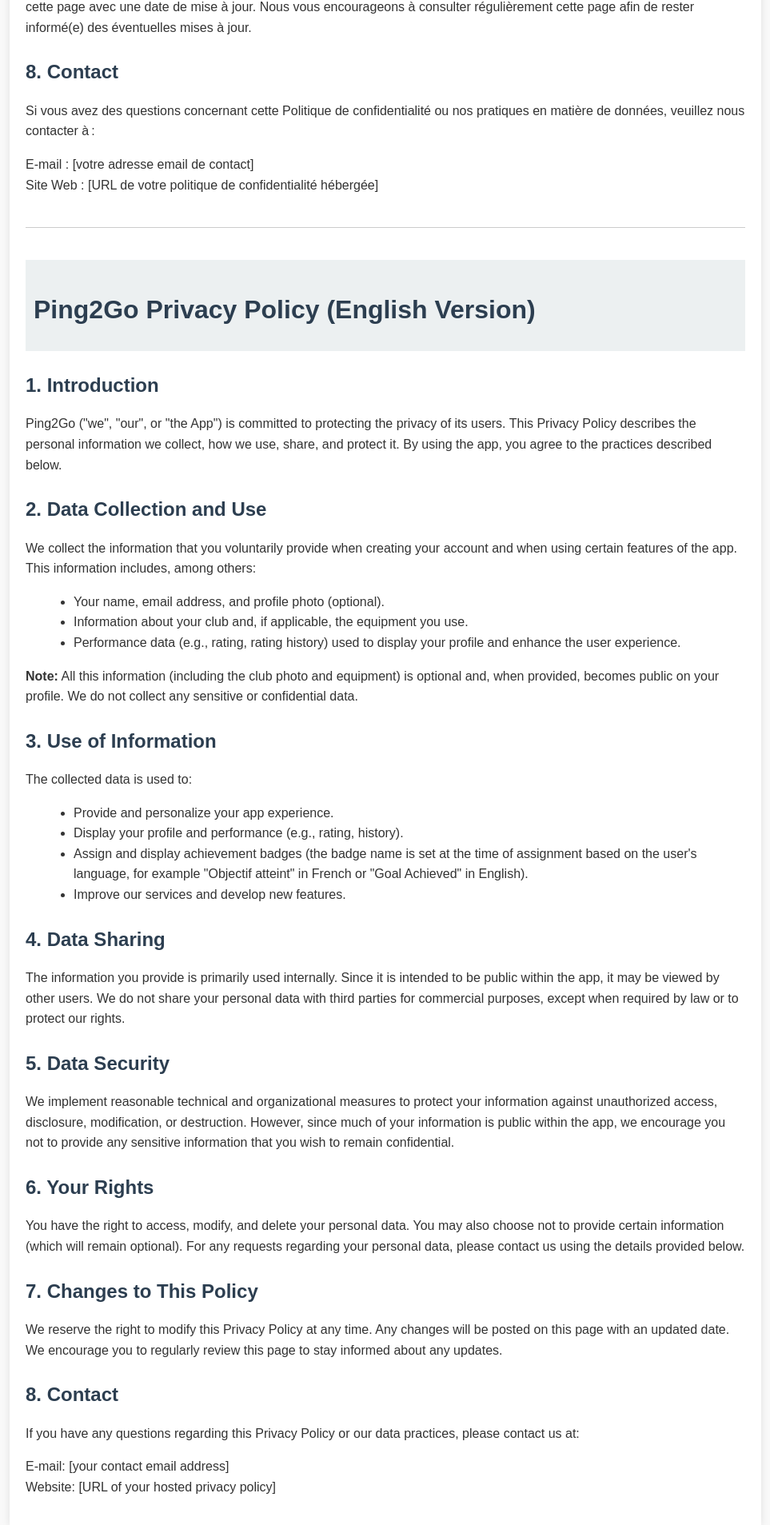
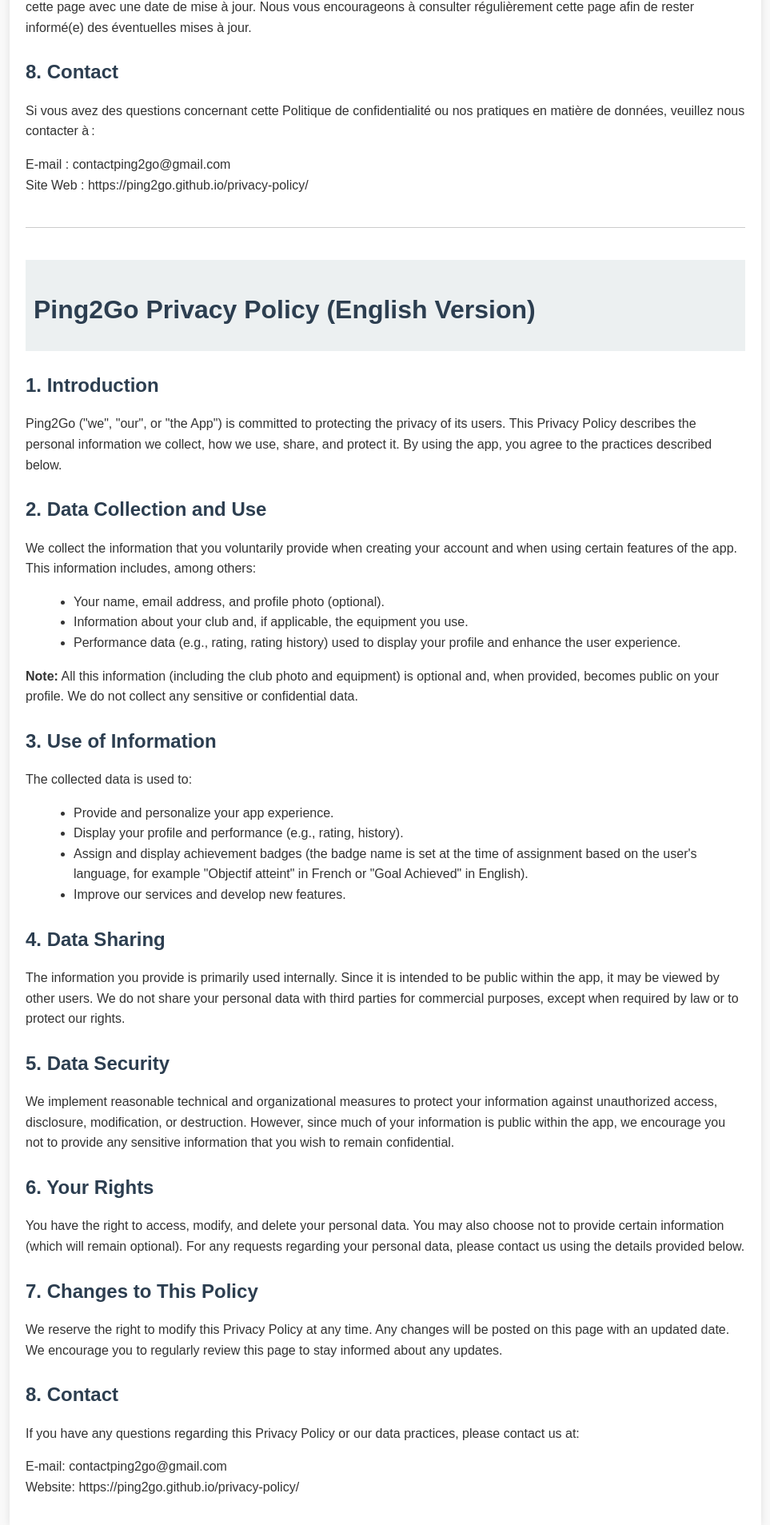
Before and after one commit to Ping2Go/privacy-policy, a plain HTML site: page index.html in a window 1280 px wide. Shown: the part 1522-3429 px from the top of the page at 80% size, without its empty margins (158-1121 px from the left). Drawn offline with Linux system fonts and the light colour scheme.

Commit message:
Update index.html

```diff
--- a/index.html
+++ b/index.html
@@ -94,8 +94,8 @@
       <h2>8. Contact</h2>
       <p>Si vous avez des questions concernant cette Politique de confidentialité ou nos pratiques en matière de données, veuillez nous contacter à :</p>
       <p>
-        E-mail : [votre adresse email de contact]<br>
-        Site Web : [URL de votre politique de confidentialité hébergée]
+        E-mail : contactping2go@gmail.com<br>
+        Site Web : https://ping2go.github.io/privacy-policy/
       </p>
     </section>
 
@@ -143,8 +143,8 @@
       <h2>8. Contact</h2>
       <p>If you have any questions regarding this Privacy Policy or our data practices, please contact us at:</p>
       <p>
-        E-mail: [your contact email address]<br>
-        Website: [URL of your hosted privacy policy]
+        E-mail: contactping2go@gmail.com<br>
+        Website: https://ping2go.github.io/privacy-policy/
       </p>
     </section>
 
```
